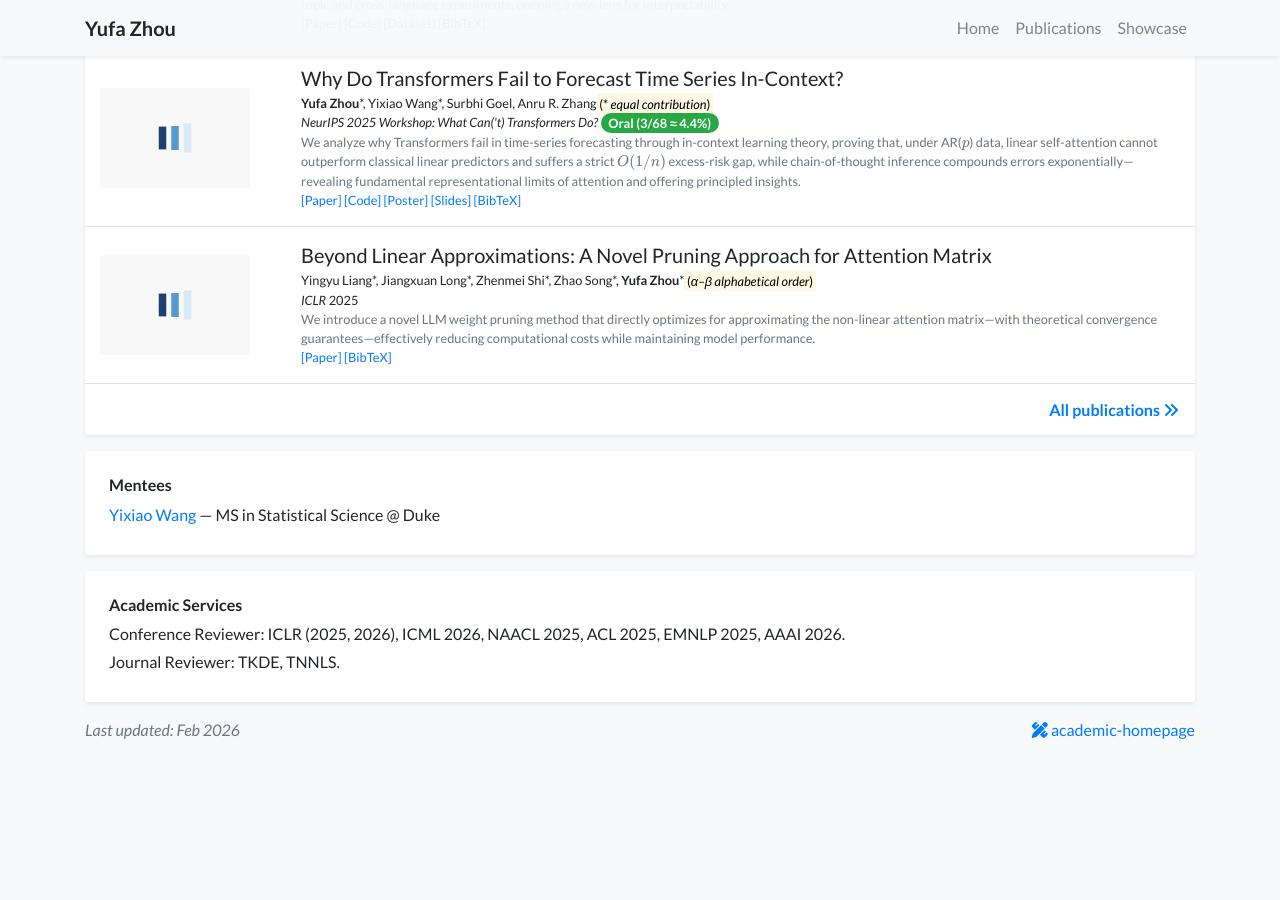
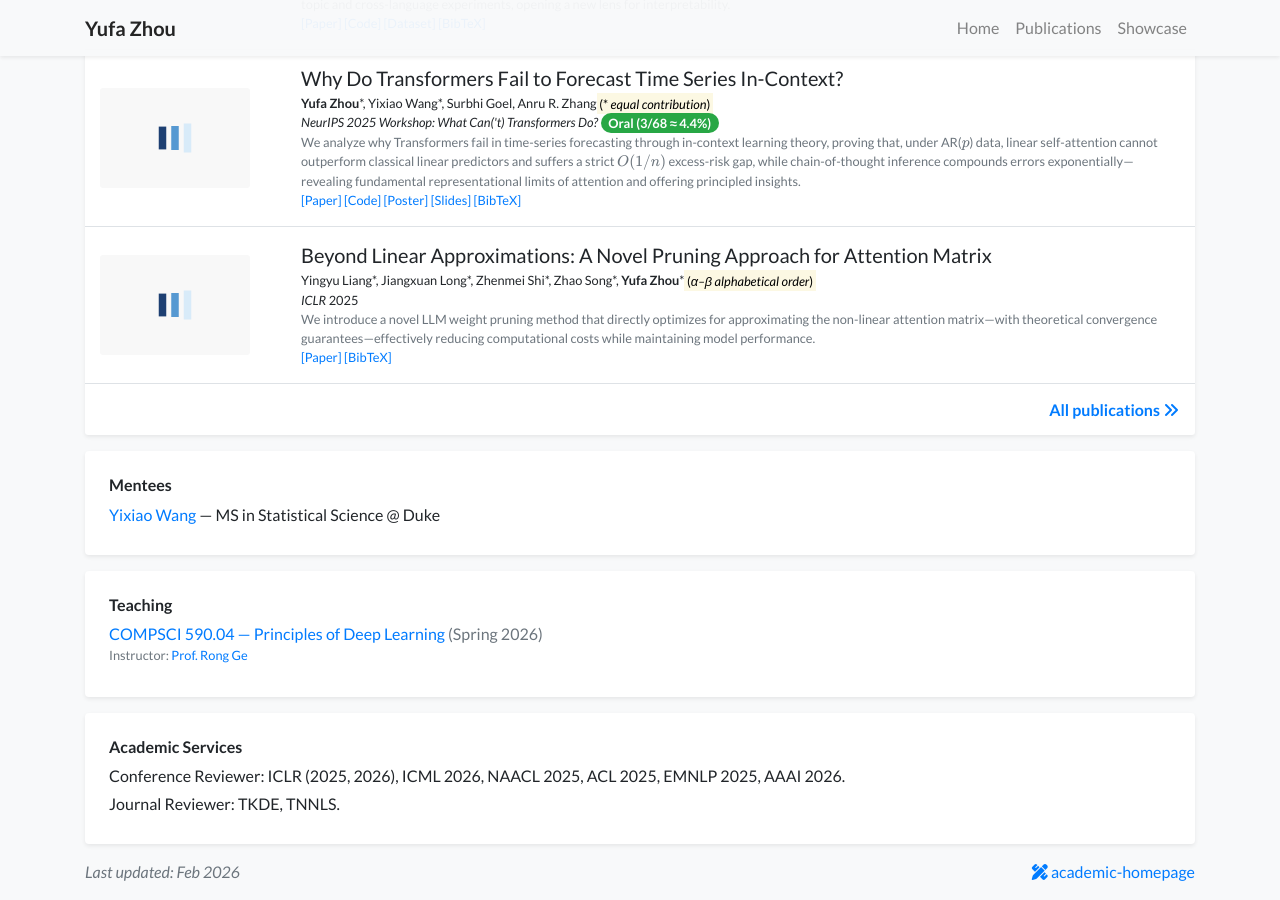
Before and after one commit to MasterZhou1/MasterZhou1.github.io, a Jekyll site: the page built from index.html, in a window 1280 px wide and 900 px high, scrolled down 1494 px. Built offline with Jekyll 4.4.1, drawn with Linux system fonts in a browser that asks for light colours; nearby versions of some CDN libraries; a style sheet for code colours, icons or effects is not loaded; before the commit the page ends 2252 px from its top, so only the background shows below that.

Commit message:
update teaching

```diff
--- /dev/null
+++ b/_data/teaching.yml
@@ -0,0 +1,5 @@
+- name: "COMPSCI 590.04 — Principles of Deep Learning"
+  url: "https://sites.google.com/view/dukecompsci590-4-spring2026/home"
+  term: "Spring 2026"
+  instructor: "Prof. Rong Ge"
+  instructor_url: "https://users.cs.duke.edu/~rg171/"
--- /dev/null
+++ b/_includes/widgets/teaching_card.html
@@ -0,0 +1,37 @@
+{% assign teaching = site.data.teaching | default: empty %}
+<div id="teaching" class="row mt-3">
+  <div class="col">
+    <div class="card border-0 shadow-sm bg-white">
+      <div class="card-body p-4">
+        <h6 class="mb-2">Teaching</h6>
+
+        {% if teaching and teaching.size > 0 %}
+        <ul class="list-unstyled mb-1">
+          {% for c in teaching %}
+          <li class="media mb-2">
+            <div class="media-body">
+              <div>
+                {% if c.url %}
+                  <a href="{{ c.url }}" target="_blank" rel="noopener">{{ c.name }}</a>
+                {% else %}
+                  {{ c.name }}
+                {% endif %}
+                {% if c.term %} <span class="text-muted">({{ c.term }})</span>{% endif %}
+              </div>
+              {% if c.instructor %}
+                <div class="small text-muted">
+                  Instructor: {% if c.instructor_url %}<a href="{{ c.instructor_url }}" target="_blank" rel="noopener">{{ c.instructor }}</a>{% else %}{{ c.instructor }}{% endif %}
+                </div>
+              {% endif %}
+            </div>
+          </li>
+          {% endfor %}
+        </ul>
+        {% else %}
+          <p class="text-muted mb-0">Coming soon.</p>
+        {% endif %}
+
+      </div>
+    </div>
+  </div>
+</div>
--- a/index.html
+++ b/index.html
@@ -28,6 +28,8 @@ title : Homepage
 
 {% include widgets/mentees_card.html %}
 
+{% include widgets/teaching_card.html %}
+
 {% include widgets/reviewer_card.html %}
 
 <!-- <script type="text/javascript" id="clustrmaps" src="//clustrmaps.com/map_v2.js?d=bJupNVEzFZFX_Ep9XFDrfdEMxXrCS9hYXWDxBehtZWo&cl=ffffff&w=a"></script> -->
```
